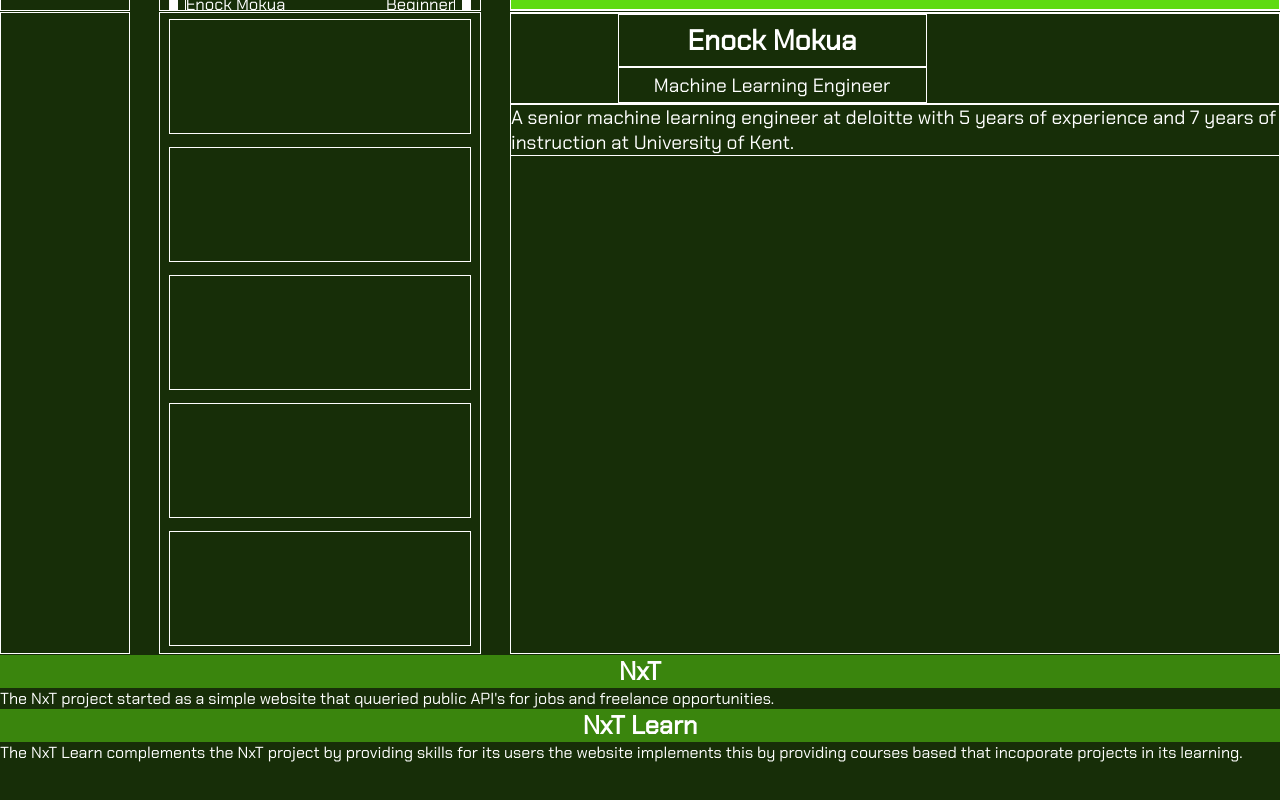
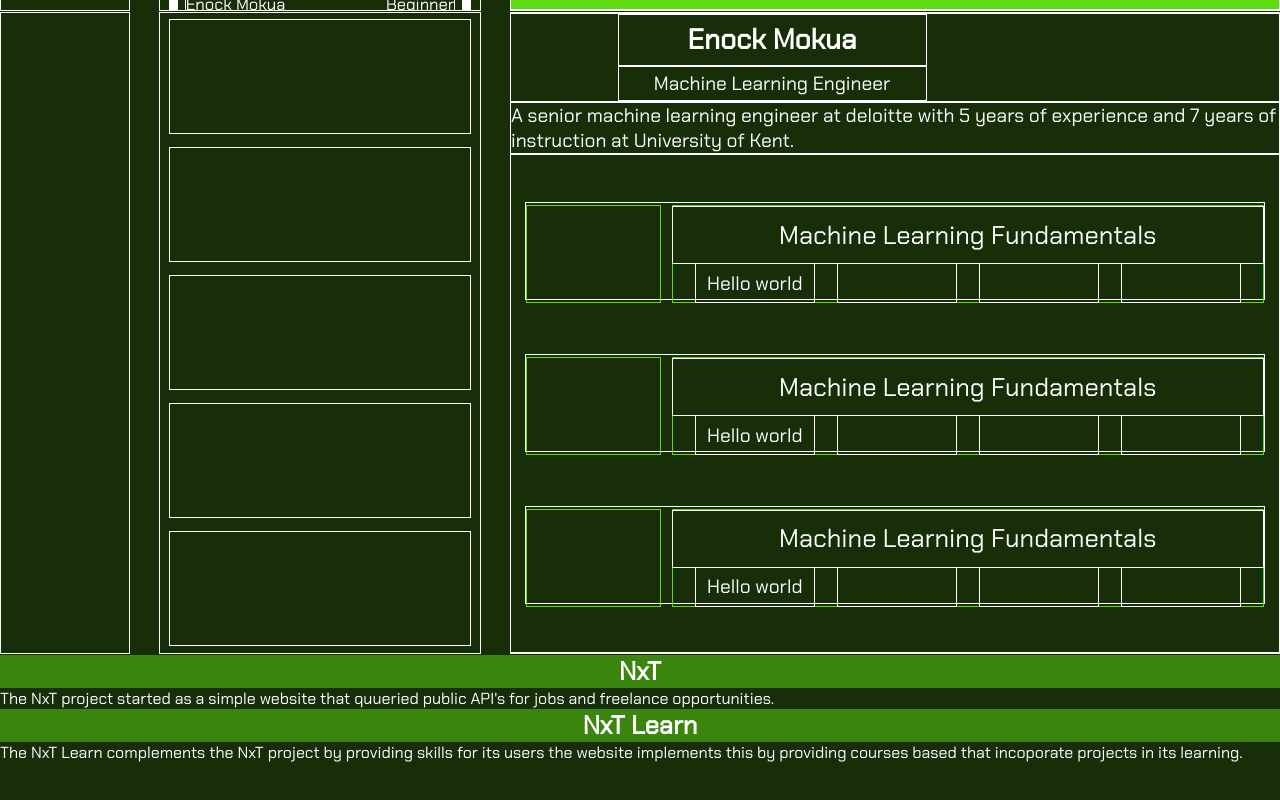
Before and after one commit to MokuaEnock/NxT-learn, a React (Create React App) app: page / in a window 1280 px wide. Shown: the part 1501-2301 px from the top of the page. Built offline with nearby package versions, Linux system fonts and the light colour scheme.

Commit message:
cfinish p on instructor description skeleton

```diff
--- a/src/App.css
+++ b/src/App.css
@@ -515,3 +515,72 @@ aside {
   font-size: 1.5vw;
   color: white;
 }
+
+.InstDesc_list {
+  width: 100%;
+  height: 40vw;
+  border: thin solid #ffffff;
+  overflow-y: scroll;
+  list-style: none;
+}
+
+.instdescitem {
+  width: 96%;
+  height: 7.5vw;
+  display: flex;
+  flex-direction: row;
+  justify-content: space-between;
+  align-items: center;
+}
+
+.instdescitem1 {
+  width: 18%;
+  height: 100%;
+  border: thin solid #5EDB12;
+}
+
+.instdescitem2 {
+  display: flex;
+  flex-direction: column;
+  justify-content: space-between;
+  align-items: center;
+  width: 80%;
+  height: 100%;
+  border: thin solid #5EDB12;
+}
+
+
+.instdescitem2>span {
+  width: 100%;
+  height: 60%;
+  color: white;
+  font-size: 2vw;
+  border: thin solid white;
+  display: flex;
+  flex-direction: row;
+  align-items: center;
+  justify-content: space-evenly;
+
+}
+
+
+.instdescitem2>div {
+  display: flex;
+  flex-direction: row;
+  align-items: center;
+  justify-content: space-evenly;
+  width: 100%;
+  height: 40%;
+}
+
+.instdescitem2>div>span {
+  display: flex;
+  flex-direction: row;
+  align-items: center;
+  justify-content: space-evenly;
+  width: 20%;
+  height: 100%;
+  font-size: 1.5vw;
+  color: white;
+  border: thin solid #ffffff;
+}
--- a/src/components/Instructors/InstructorDescription.js
+++ b/src/components/Instructors/InstructorDescription.js
@@ -21,10 +21,38 @@ function InstructorDescription() {
       </p>
     );
   }
+
+  function InstDescItem() {
+    return (
+      <li className="instdescitem">
+        <div className="instdescitem1"></div>
+        <div className="instdescitem2">
+          <span>Machine Learning Fundamentals</span>
+          <div>
+            <span>Hello world</span>
+            <span></span>
+            <span></span>
+            <span></span>
+          </div>
+        </div>
+      </li>
+    );
+  }
+
+  function InstDescList() {
+    return (
+      <ul className="InstDesc_list">
+        <InstDescItem />
+        <InstDescItem />
+        <InstDescItem />
+      </ul>
+    );
+  }
   return (
     <div id="instructor_desc">
       <Heading />
       <Details />
+      <InstDescList />
     </div>
   );
 }
```
